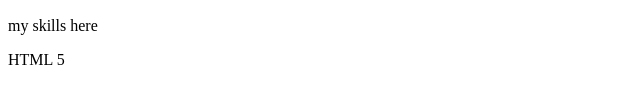
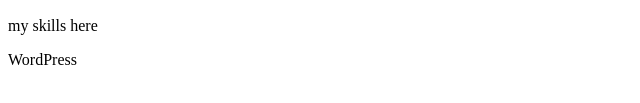
Before and after one commit to monirHRaju/git-review, a plain HTML site: page index.html in a window 1280 px wide. Shown: the part 195-298 px from the top of the page, 0-640 px from the left. Drawn offline with Linux system fonts and the light colour scheme.

Commit message:
test 2 and some text

```diff
--- a/index.html
+++ b/index.html
@@ -14,7 +14,7 @@
     <section>
         <h1>Skills</h1>
         <p>my skills here</p>
-        <p>HTML 5</p>
+        <p>WordPress</p>
     </section>
 </body>
 </html>
```
Also changed, not shown: test.txt (deleted), test2.txt (added), 1 other file.
